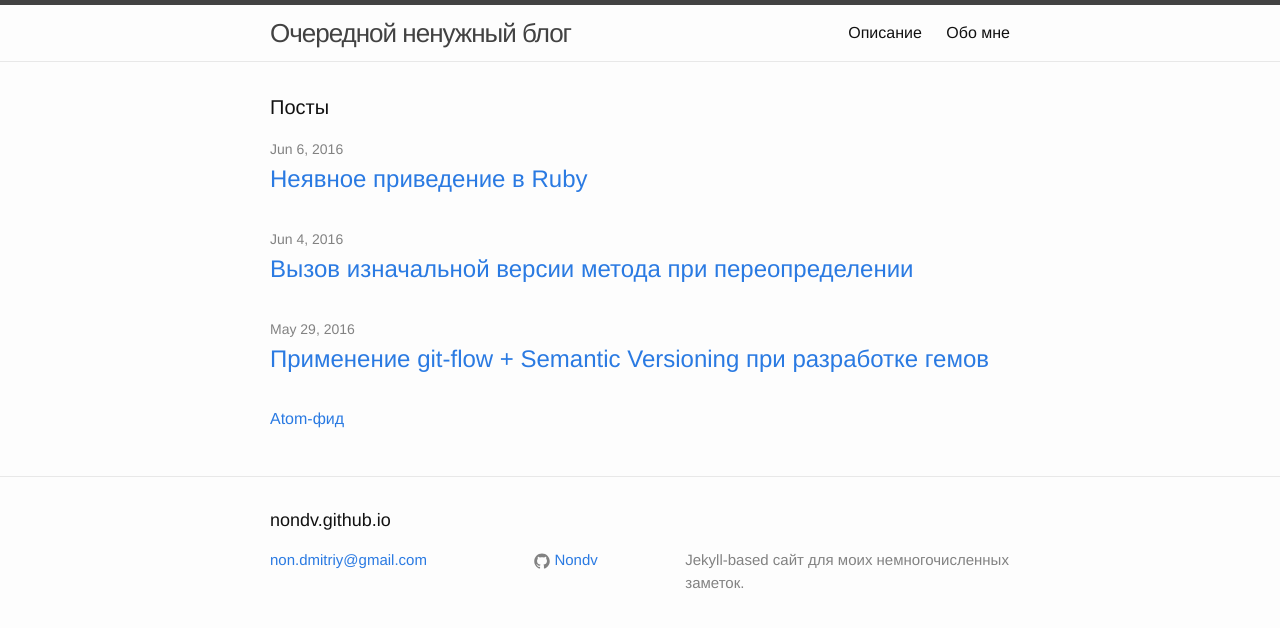
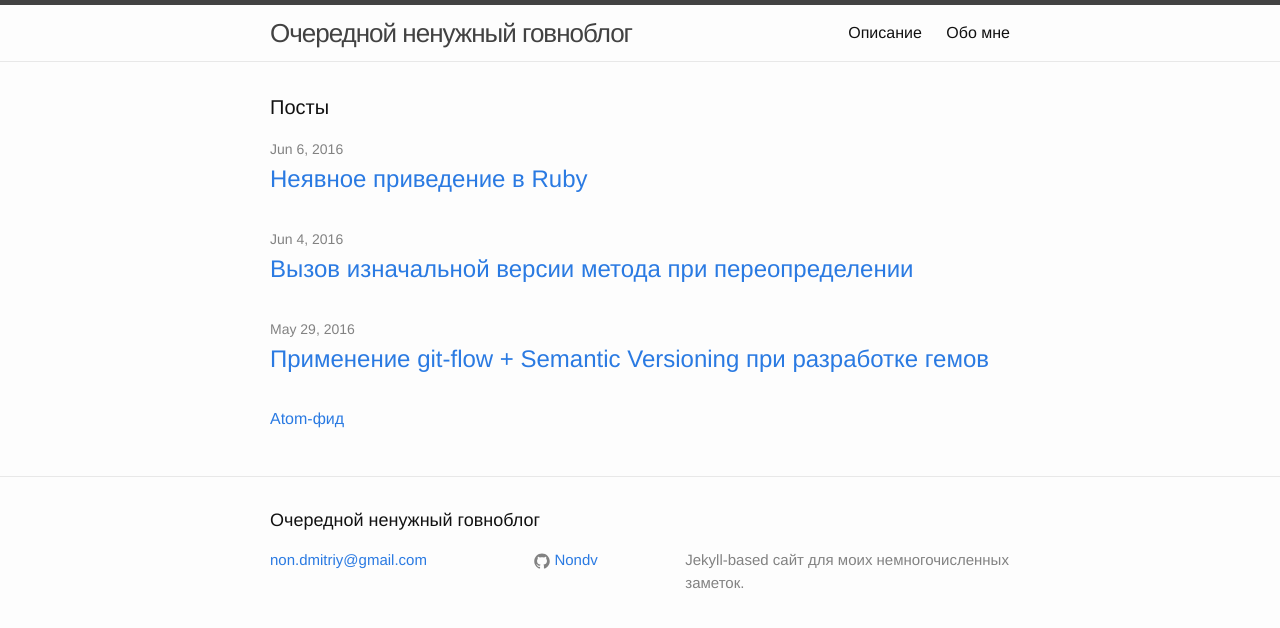
Before and after one commit to Nondv/Nondv.github.io.bk, a Jekyll site: the page built from index.html, in a window 1280 px wide. Shown: the top 628 px of the page. Built offline with Jekyll 4.4.1, drawn with Linux system fonts in a browser that asks for light colours.

Commit message:
correct titles

```diff
--- a/_config.yml
+++ b/_config.yml
@@ -6,7 +6,7 @@
 # 'jekyll serve'. If you change this file, please restart the server process.
 
 # Site settings
-title: nondv.github.io
+title: 'Очередной ненужный говноблог'
 email: non.dmitriy@gmail.com
 description: > # this means to ignore newlines until "baseurl:"
   Jekyll-based сайт для моих немногочисленных заметок.
@@ -15,9 +15,6 @@
 # twitter_username: jekyllrb
 github_username: Nondv
 future: true
-
-
-header_title: 'Очередной ненужный блог'
 
 # Build settings
 markdown: kramdown
--- a/_includes/header.html
+++ b/_includes/header.html
@@ -2,7 +2,7 @@
 
   <div class="wrapper">
 
-    <a class="site-title" href="{{ site.baseurl }}/">{{ site.header_title }}</a>
+    <a class="site-title" href="{{ site.baseurl }}/">{{ site.title }}</a>
 
     <nav class="site-nav">
       <a href="#" class="menu-icon">
```
